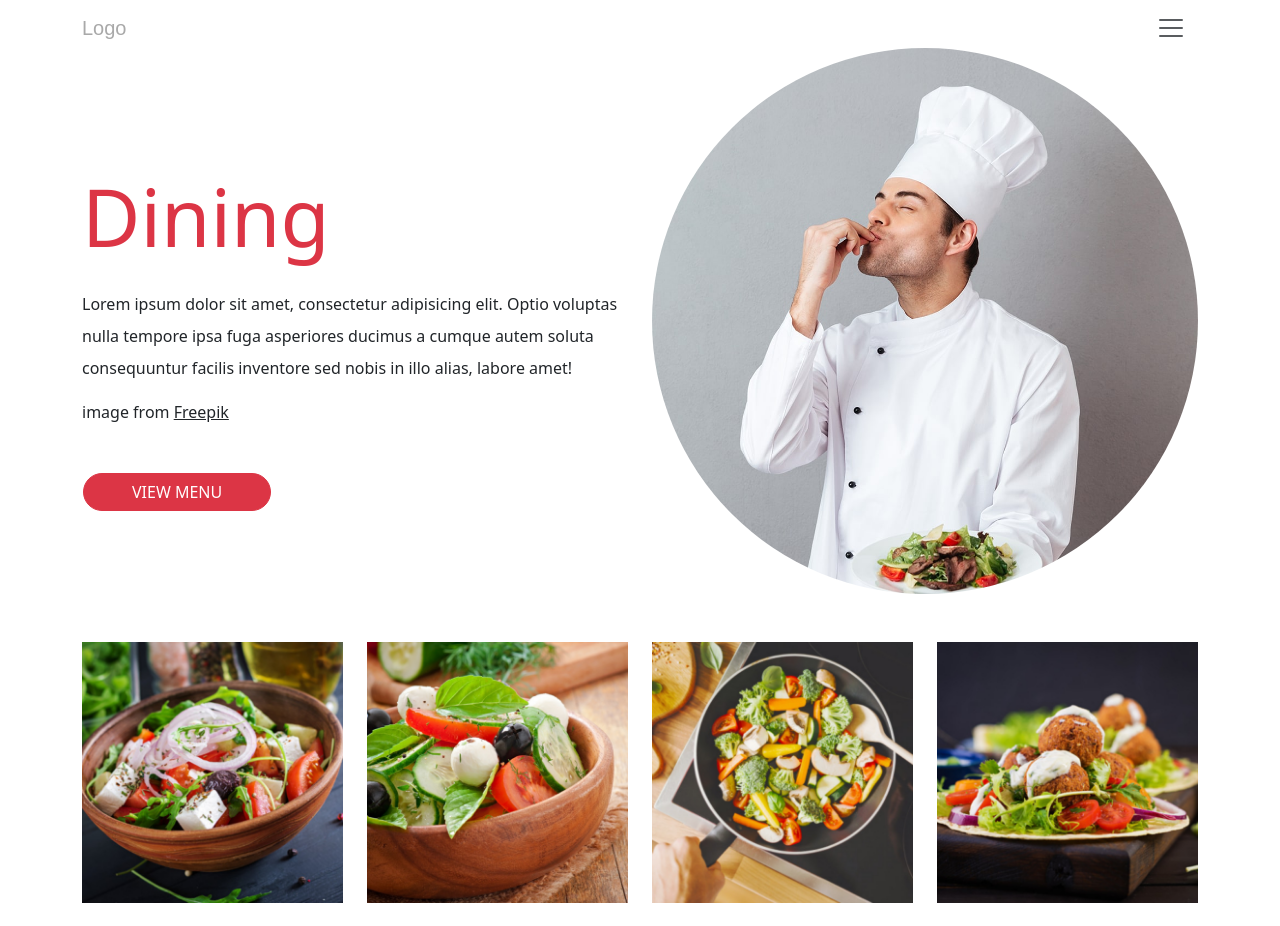
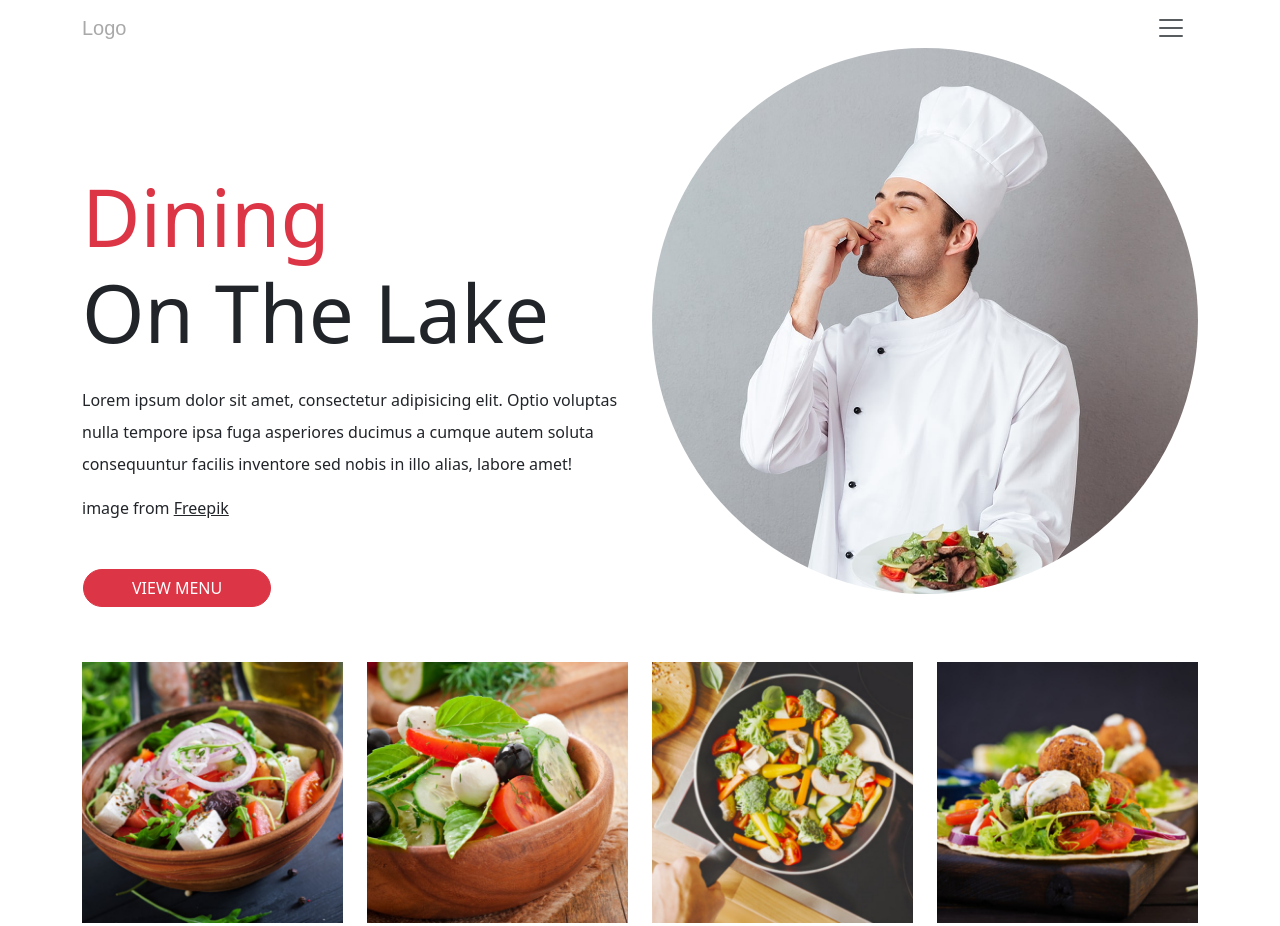
Before and after one commit to freialyy/exam-2, a plain HTML site: page index.html in a window 1280 px wide. Shown: the top 926 px of the page. Drawn offline with Linux system fonts and the light colour scheme.

Commit message:
Update index.html

```diff
--- a/index.html
+++ b/index.html
@@ -70,7 +70,7 @@
                     <div class=" display-1 pt-5">
                         <div class="text-danger">Dining</div>
                         <div>
-
+                             On The Lake
                         </div>
                     </div>
                     <div class="lh-lg pt-4">
```
